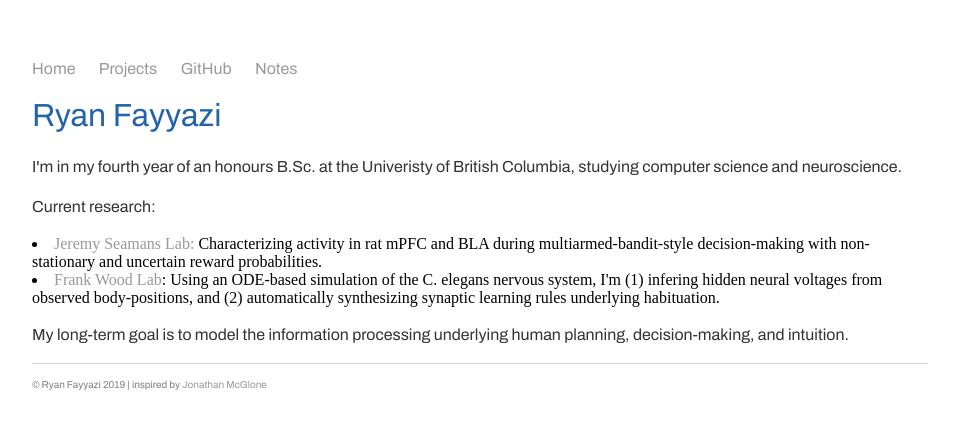
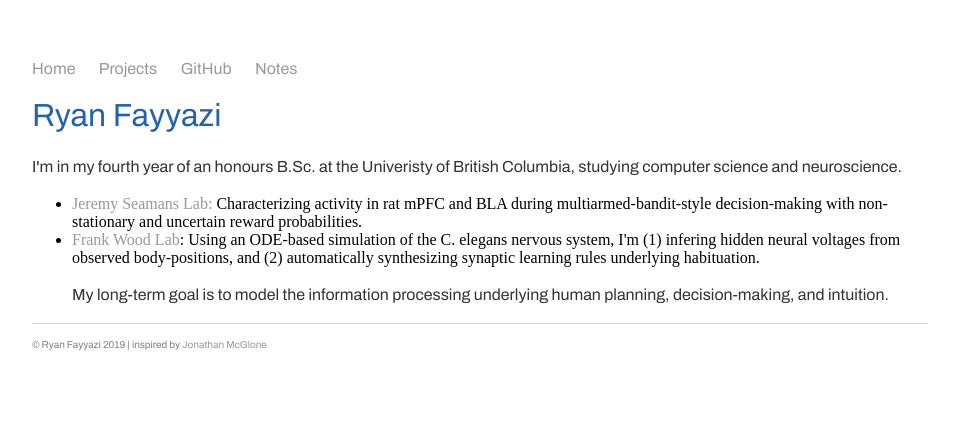
Before and after one commit to rfayyazi/rfayyazi.github.io, a Jekyll site: the page built from index.html, in a window 1280 px wide. Shown: the top 429 px of the page, without its empty margins (160-1119 px from the left). Built offline with Jekyll 4.4.1, drawn with Linux system fonts in a browser that asks for light colours; some web fonts are replaced.

Commit message:
Update index.html

```diff
--- a/index.html
+++ b/index.html
@@ -7,11 +7,10 @@ title: Ryan Fayyazi
 <h1>Ryan Fayyazi</h1>
 <p>I'm in my fourth year of an honours B.Sc. at the Univeristy of British Columbia, studying computer science and neuroscience.</p>
 
-<p>Current research:
+<ul class="contacts">
     <li><a href="https://www.centreforbrainhealth.ca/seamans-jeremy">Jeremy Seamans Lab:</a> Characterizing activity in rat mPFC and BLA during multiarmed-bandit-style decision-making with non-stationary and uncertain reward probabilities.</li>
-
     <li><a href="https://www.cs.ubc.ca/~fwood/">Frank Wood Lab</a>: Using an ODE-based simulation of the C. elegans nervous system, I'm (1) infering hidden neural voltages from observed body-positions, and (2) automatically synthesizing synaptic learning rules underlying habituation.</li>
-  </p>
+  </u>
 
 <p>My long-term goal is to model the information processing underlying human planning, decision-making, and intuition.</p>
 </div><!-- /.blurb -->
```
